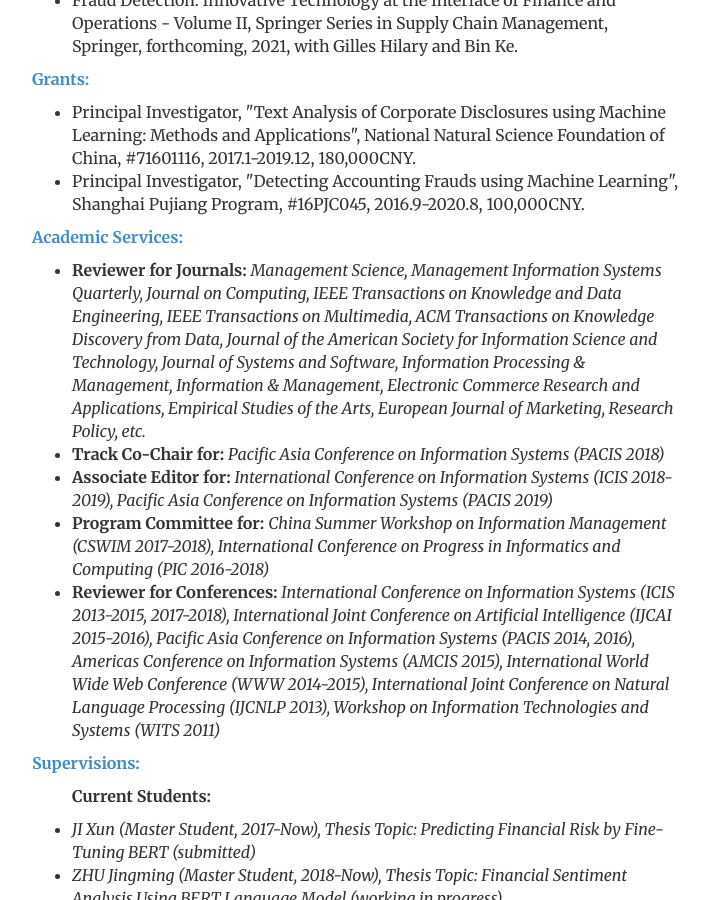
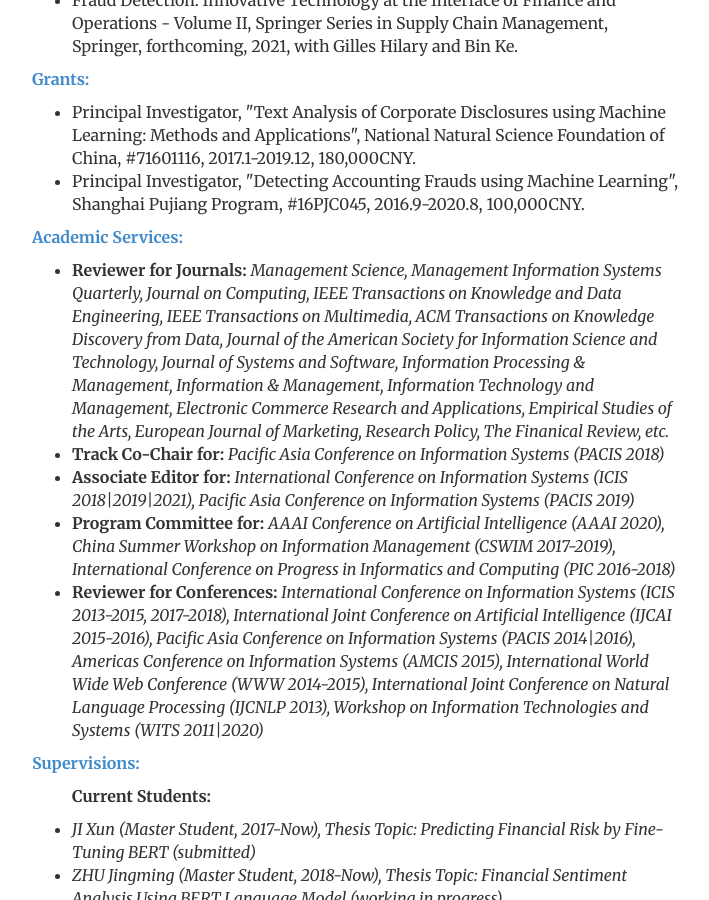
Before and after one commit to popeye007/popeye007.github.io, a Jekyll site: the page built from research/index.html, in a window 1280 px wide and 900 px high, scrolled down 809 px. Shown: the whole window, without its empty margins (284-993 px from the left). Built offline with Jekyll 4.4.1, drawn with Linux system fonts in a browser that asks for light colours; comment, search, counter and statistics services are not loaded; some of the changed text lies outside the part shown.

Commit message:
add review info

```diff
--- a/research/index.html
+++ b/research/index.html
@@ -51,11 +51,11 @@
 
 	<p><strong><a name="Service">Academic Services:</a></strong><br>
 		<ul>
-		<li><B>Reviewer for Journals:</B> <I>Management Science, Management Information Systems Quarterly, Journal on Computing, IEEE Transactions on Knowledge and Data Engineering, IEEE Transactions on Multimedia, ACM Transactions on Knowledge Discovery from Data, Journal of the American Society for Information Science and Technology, Journal of Systems and Software, Information Processing & Management, Information & Management, Electronic Commerce Research and Applications, Empirical Studies of the Arts, European Journal of Marketing, Research Policy, etc.</I></li>
+		<li><B>Reviewer for Journals:</B> <I>Management Science, Management Information Systems Quarterly, Journal on Computing, IEEE Transactions on Knowledge and Data Engineering, IEEE Transactions on Multimedia, ACM Transactions on Knowledge Discovery from Data, Journal of the American Society for Information Science and Technology, Journal of Systems and Software, Information Processing & Management, Information & Management, Information Technology and Management, Electronic Commerce Research and Applications, Empirical Studies of the Arts, European Journal of Marketing, Research Policy, The Finanical Review, etc.</I></li>
 		<li><B>Track Co-Chair for:</B> <I>Pacific Asia Conference on Information Systems (PACIS 2018)</I></li>
-		<li><B>Associate Editor for:</B> <I>International Conference on Information Systems (ICIS 2018-2019), Pacific Asia Conference on Information Systems (PACIS 2019)</I></li>
-		<li><B>Program Committee for:</B> <I>China Summer Workshop on Information Management (CSWIM 2017-2018), International Conference on Progress in Informatics and Computing (PIC 2016-2018)</I></li>
-		<li><B>Reviewer for Conferences:</B> <I>International Conference on Information Systems (ICIS 2013-2015, 2017-2018), International Joint Conference on Artificial Intelligence (IJCAI 2015-2016), Pacific Asia Conference on Information Systems (PACIS 2014, 2016), Americas Conference on Information Systems (AMCIS 2015), International World Wide Web Conference (WWW 2014-2015), International Joint Conference on Natural Language Processing (IJCNLP 2013), Workshop on Information Technologies and Systems (WITS 2011)</I></li>
+		<li><B>Associate Editor for:</B> <I>International Conference on Information Systems (ICIS 2018|2019|2021), Pacific Asia Conference on Information Systems (PACIS 2019)</I></li>
+		<li><B>Program Committee for:</B> <I>AAAI Conference on Artificial Intelligence (AAAI 2020), China Summer Workshop on Information Management (CSWIM 2017-2019), International Conference on Progress in Informatics and Computing (PIC 2016-2018)</I></li>
+		<li><B>Reviewer for Conferences:</B> <I>International Conference on Information Systems (ICIS 2013-2015, 2017-2018), International Joint Conference on Artificial Intelligence (IJCAI 2015-2016), Pacific Asia Conference on Information Systems (PACIS 2014|2016), Americas Conference on Information Systems (AMCIS 2015), International World Wide Web Conference (WWW 2014-2015), International Joint Conference on Natural Language Processing (IJCNLP 2013), Workshop on Information Technologies and Systems (WITS 2011|2020)</I></li>
 		</ul>
 
 	<p><strong><a name="Supervision">Supervisions:</a></strong><br>
@@ -86,6 +86,7 @@
 
 	<p><strong><a name="Media">Media Mentions:</a></strong><br>
 		<ul>
+		<li>Columbia Law School's Blog on Corporations and the Capital Markets, <a href="https://clsbluesky.law.columbia.edu/2020/06/05/introducing-machine-learning-to-corporate-fraud-detection/">Introducing Machine Learning to Corporate Fraud Detection</a>, June 5, 2020.</li>
 		<li>The Straits Times, <a href="/files/WIKIPEDIA-st-11oct-p6.pdf">Here’s The Wikipedia of English</a>, October 11, 2009.</li>
 		</ul>
 
```
